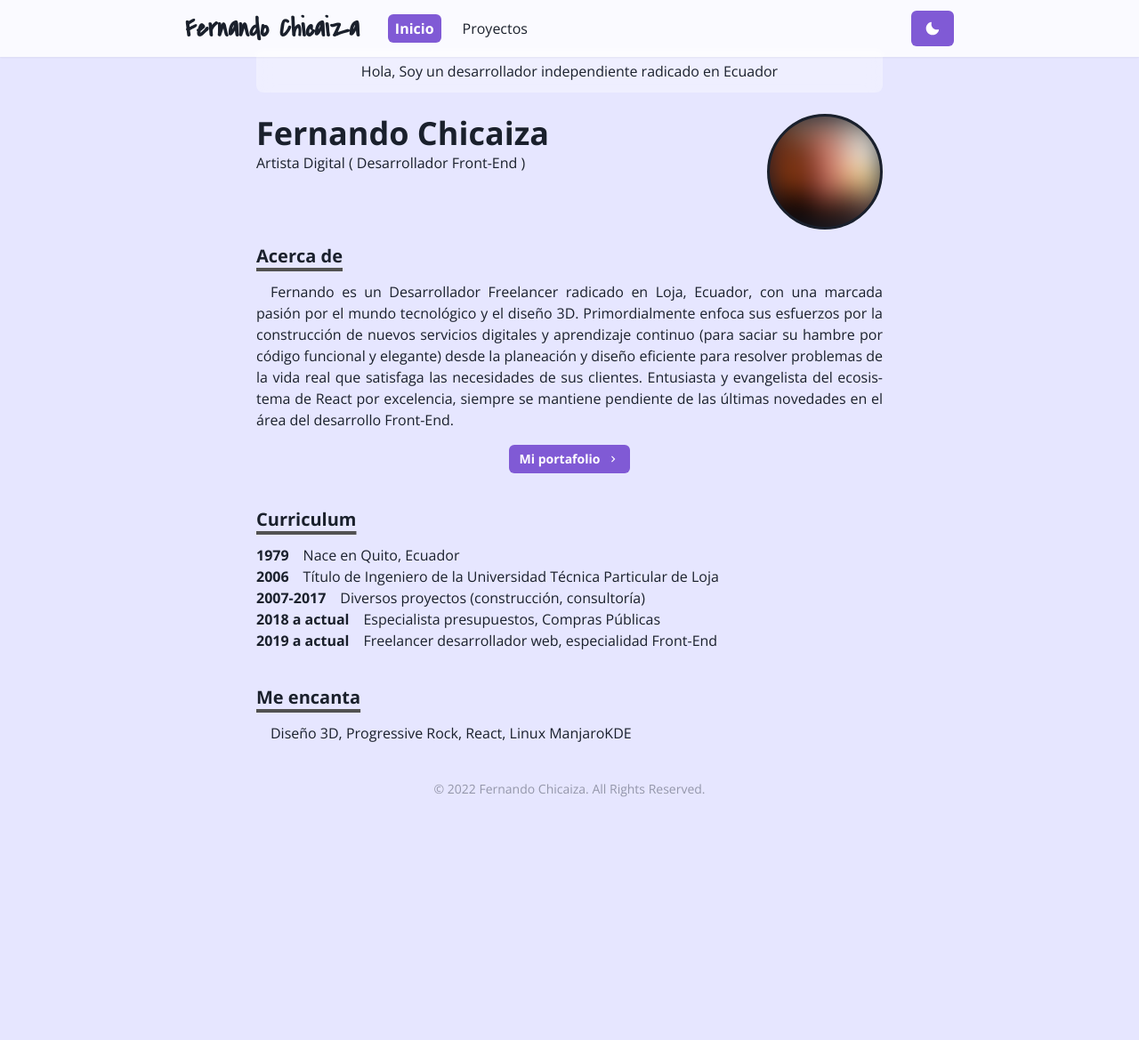
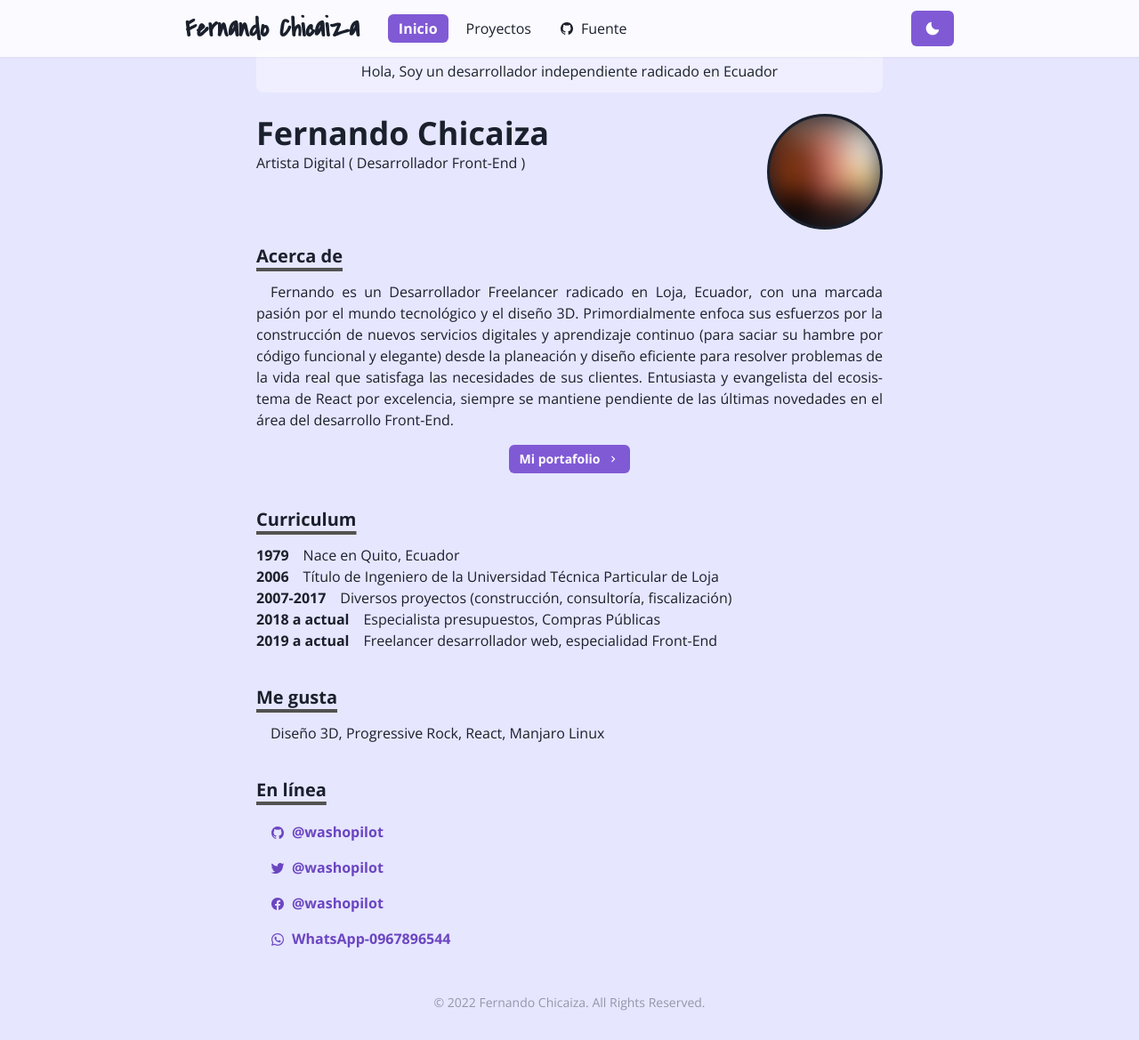
Before and after one commit to washopilot/portfolio-nextjs-ts, a Next.js app: page / in a window 1280 px wide. Shown: the whole page at 89% size. Before the commit the page ends 929 px from the top, so only its background shows below. Built offline with nearby package versions, Linux system fonts and the light colour scheme.

Commit message:
online links

```diff
--- a/package.json
+++ b/package.json
@@ -26,6 +26,7 @@
         "typescript": "4.9.3"
     },
     "devDependencies": {
-        "prettier": "^2.7.1"
+        "prettier": "^2.7.1",
+        "react-icons": "^4.7.1"
     }
 }
--- a/src/components/Navbar/MobileNav.tsx
+++ b/src/components/Navbar/MobileNav.tsx
@@ -15,7 +15,7 @@ export const MobileNav = () => {
     return (
         <Box
             key={'menu'}
-            p={4}
+            p={3}
             display={{ md: 'none' }}
             pos={'fixed'}
             top={'4em'}
@@ -29,7 +29,7 @@ export const MobileNav = () => {
             }}>
             <Stack as={'nav'} spacing={4}>
                 {Links.map((link, idx) => (
-                    <NavLink key={link.label} href={link.href} active={router.asPath == link.href}>
+                    <NavLink key={link.label} href={link.href} active={router.asPath == link.href} icon={link.icon}>
                         {link.label}
                     </NavLink>
                 ))}
--- a/src/components/Navbar/NavData.ts
+++ b/src/components/Navbar/NavData.ts
@@ -1,6 +1,7 @@
 interface NavItem {
     label: string;
     href: string;
+    icon?: string;
 }
 
 export const NAV_ITEMS: NavItem[] = [
@@ -12,5 +13,9 @@ export const NAV_ITEMS: NavItem[] = [
         label: 'Proyectos',
         href: '/works'
     },
-
+    {
+        label: 'Fuente',
+        href: 'https://github.com/washopilot/portfolio-nextjs-ts',
+        icon: 'github'
+    }
 ];
--- a/src/components/Navbar/NavLink.tsx
+++ b/src/components/Navbar/NavLink.tsx
@@ -1,9 +1,20 @@
 import { Link, useColorModeValue } from '@chakra-ui/react';
 import NextLink from 'next/link';
 import { ReactNode, useContext } from 'react';
+import { IoLogoGithub } from 'react-icons/io5';
 import { IsOpenContext } from './Navbar';
 
-const NavLink = ({ children, href, active }: { children: ReactNode; href: string; active: boolean }) => {
+const NavLink = ({
+    children,
+    href,
+    active,
+    icon
+}: {
+    children: ReactNode;
+    href: string;
+    active: boolean;
+    icon?: string;
+}) => {
     const { onClose } = useContext(IsOpenContext);
 
     const bg_color_hover = useColorModeValue('gray.200', 'gray.700');
@@ -11,9 +22,11 @@ const NavLink = ({ children, href, active }: { children: ReactNode; href: string
     const color_active = useColorModeValue('white', 'black');
 
     return (
+        <>
             <NextLink href={href} legacyBehavior passHref>
                 <Link
-                px={2}
+                    target={icon ? '_blank' : undefined}
+                    px={3}
                     py={1}
                     bg={active ? bg_color_active : undefined}
                     borderRadius="md"
@@ -23,10 +36,17 @@ const NavLink = ({ children, href, active }: { children: ReactNode; href: string
                         textDecoration: 'none',
                         bg: active ? undefined : bg_color_hover
                     }}
-                onClick={() => onClose()}>
+                    display={icon ? 'inline-flex' : undefined}
+                    gap={2}
+                    alignItems={'center'}
+                    onClick={() => onClose()}
+                    variant={'ghost'}>
+                    {icon ? <IoLogoGithub /> : undefined}
                     {children}
                 </Link>
             </NextLink>
+        </>
     );
 };
+
 export default NavLink;
--- a/src/components/Navbar/Navbar.tsx
+++ b/src/components/Navbar/Navbar.tsx
@@ -42,9 +42,13 @@ const Navbar = () => {
                         <HStack spacing={8} alignItems={'center'}>
                             <Logo />
 
-                            <HStack as={'nav'} spacing={4} display={{ base: 'none', md: 'flex' }}>
+                            <HStack as={'nav'} spacing={2} display={{ base: 'none', md: 'flex' }}>
                                 {Links.map((link) => (
-                                    <NavLink key={link.label} href={link.href} active={router.asPath == link.href}>
+                                    <NavLink
+                                        key={link.label}
+                                        href={link.href}
+                                        active={router.asPath == link.href}
+                                        icon={link.icon}>
                                         {link.label}
                                     </NavLink>
                                 ))}
--- a/src/pages/index.tsx
+++ b/src/pages/index.tsx
@@ -1,8 +1,9 @@
 import { ChevronRightIcon } from '@chakra-ui/icons';
-import { Box, Button, Container, Heading, useColorModeValue } from '@chakra-ui/react';
+import { Box, Button, Container, Heading, Link, List, ListItem, useColorModeValue } from '@chakra-ui/react';
 import Image, { ImageProps } from 'next/image';
 import NextLink from 'next/link';
 import { useState } from 'react';
+import { IoLogoFacebook, IoLogoGithub, IoLogoTwitter, IoLogoWhatsapp } from 'react-icons/io5';
 import fotoPerfil from '../../public/assets/images/foto_perfil.jpg';
 import BioSection, { BioYear } from '../components/BioSection';
 import Paragraph from '../components/Paragraph';
@@ -90,7 +91,7 @@ const Home = () => {
                     </BioSection>
                     <BioSection>
                         <BioYear>2007-2017</BioYear>
-                        Diversos proyectos (construcción, consultoría)
+                        Diversos proyectos (construcción, consultoría, fiscalización)
                     </BioSection>
                     <BioSection>
                         <BioYear>2018 a actual</BioYear>
@@ -104,11 +105,45 @@ const Home = () => {
 
                 <Section delay={0.6}>
                     <Heading as="h3" variant="section-title">
-                        Me encanta
+                        Me gusta
                     </Heading>
-                    <Paragraph>
-                        Diseño 3D, Progressive Rock, React, Linux ManjaroKDE
-                    </Paragraph>
+                    <Paragraph>Diseño 3D, Progressive Rock, React, Manjaro Linux</Paragraph>
+                </Section>
+
+                <Section delay={0.6}>
+                    <Heading as="h3" variant="section-title">
+                        En línea
+                    </Heading>
+                    <List>
+                        <ListItem>
+                            <Link href="https://github.com/washopilot" target="_blank">
+                                <Button variant="ghost" colorScheme="purple" leftIcon={<IoLogoGithub />}>
+                                    @washopilot
+                                </Button>
+                            </Link>
+                        </ListItem>
+                        <ListItem>
+                            <Link href="https://twitter.com/washopilot" target="_blank">
+                                <Button variant="ghost" colorScheme="purple" leftIcon={<IoLogoTwitter />}>
+                                    @washopilot
+                                </Button>
+                            </Link>
+                        </ListItem>
+                        <ListItem>
+                            <Link href="https://www.facebook.com/washopilot" target="_blank">
+                                <Button variant="ghost" colorScheme="purple" leftIcon={<IoLogoFacebook />}>
+                                    @washopilot
+                                </Button>
+                            </Link>
+                        </ListItem>
+                        <ListItem>
+                            <Link href="https://wa.me/593967896544" target="_blank">
+                                <Button variant="ghost" colorScheme="purple" leftIcon={<IoLogoWhatsapp />}>
+                                    WhatsApp-0967896544
+                                </Button>
+                            </Link>
+                        </ListItem>
+                    </List>
                 </Section>
             </Container>
         </AppLayout>
```
Also changed, not shown: 1 other file (tests, documents, lock files or other folders). Lines whose indentation alone changed are shown as unchanged.
